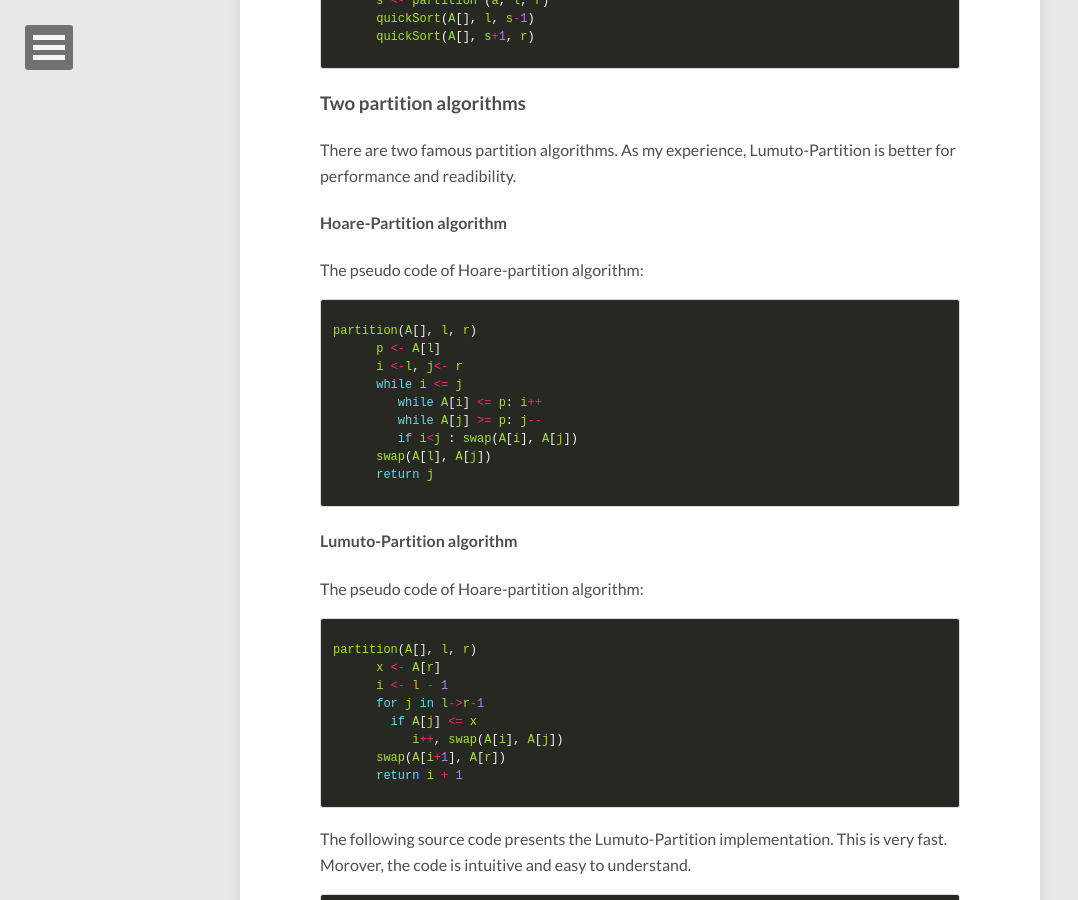
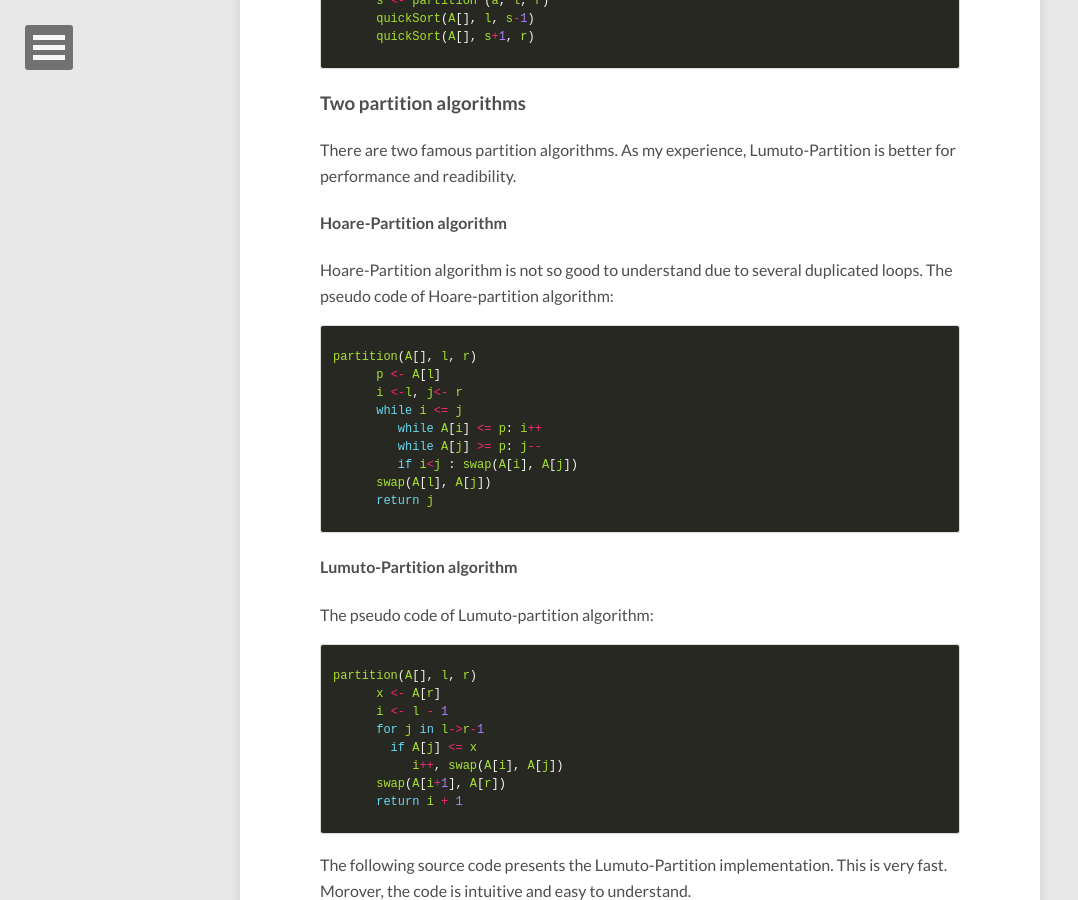
Before and after one commit to dakoo/dakoo.github.io, a Jekyll site: the page built from _posts/2015-08-05-quicksort-in-c.md, in a window 1280 px wide and 900 px high, scrolled down 745 px. Shown: the whole window, without its empty margins (0-1078 px from the left). Built offline with Jekyll 4.4.1, drawn with Linux system fonts in a browser that asks for light colours; nearby versions of some CDN libraries; comment, search, counter and statistics services are not loaded.

Commit message:
Update 2015-08-05-quicksort-in-c.md

```diff
--- a/_posts/2015-08-05-quicksort-in-c.md
+++ b/_posts/2015-08-05-quicksort-in-c.md
@@ -27,6 +27,7 @@ There are two famous partition algorithms. As my experience, Lumuto-Partition is
 
 #### Hoare-Partition algorithm
 
+Hoare-Partition algorithm is not so good to understand due to several duplicated loops.
 The pseudo code of Hoare-partition algorithm:
 
 {% highlight javascript %}
@@ -43,7 +44,7 @@ partition(A[], l, r)
 
 #### Lumuto-Partition algorithm
 
-The pseudo code of Hoare-partition algorithm:
+The pseudo code of Lumuto-partition algorithm:
 
 {% highlight javascript %}
 partition(A[], l, r)
```
